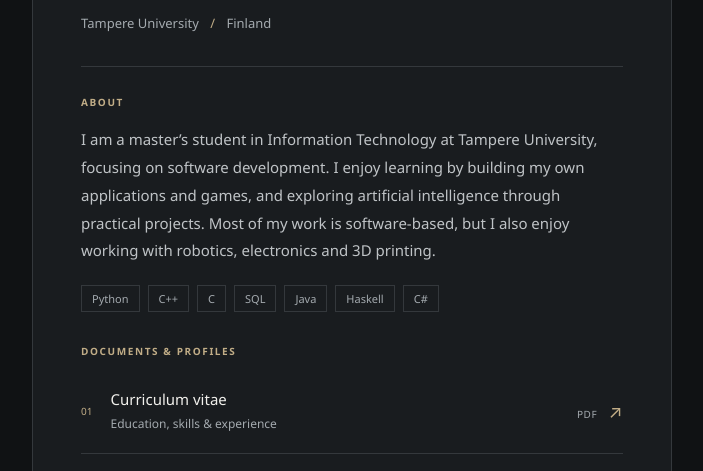
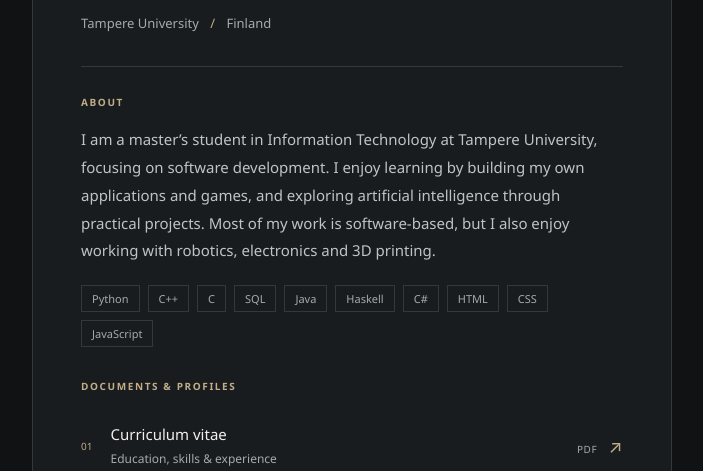
Before and after one commit to cuernatra/digital-card, a plain HTML site: page index.html in a window 1280 px wide. Shown: the part 315-786 px from the top of the page, without its empty margins (288-991 px from the left). Drawn offline with Linux system fonts and the light colour scheme.

Commit message:
Add HTML CSS and JavaScript to skills

```diff
--- a/index.html
+++ b/index.html
@@ -29,8 +29,8 @@
       <!-- ESITTELY: muokkaa tämän kappaleen sisältöä vapaasti. -->
       <p>I am a master’s student in Information Technology at Tampere University, focusing on software development. I enjoy learning by building my own applications and games, and exploring artificial intelligence through practical projects. Most of my work is software-based, but I also enjoy working with robotics, electronics and 3D printing.</p>
       <!-- Osaamiset voi poistaa tai vaihtaa omiin painotuksiin. -->
-      <ul class="skills" aria-label="Programming languages">
-        <li>Python</li><li>C++</li><li>C</li><li>SQL</li><li>Java</li><li>Haskell</li><li>C#</li>
+      <ul class="skills" aria-label="Languages and web technologies">
+        <li>Python</li><li>C++</li><li>C</li><li>SQL</li><li>Java</li><li>Haskell</li><li>C#</li><li>HTML</li><li>CSS</li><li>JavaScript</li>
       </ul>
     </section>
 
```
